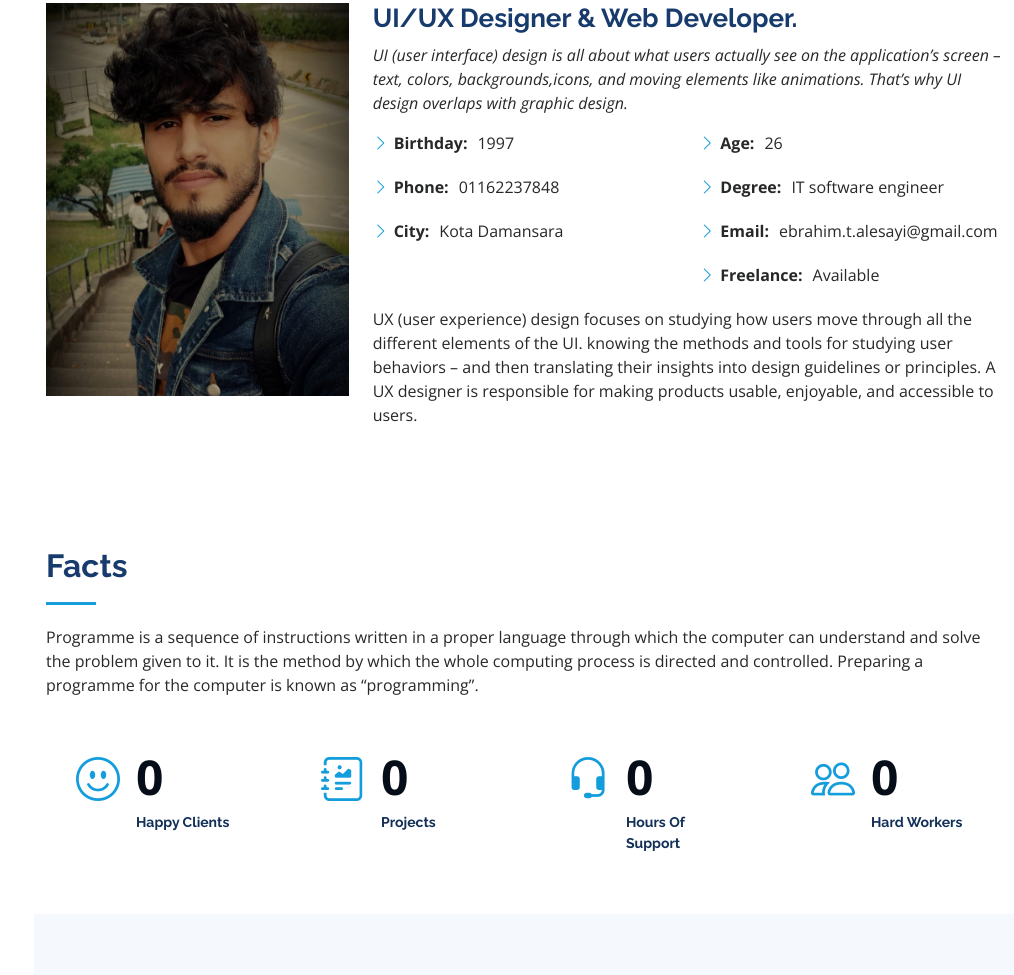
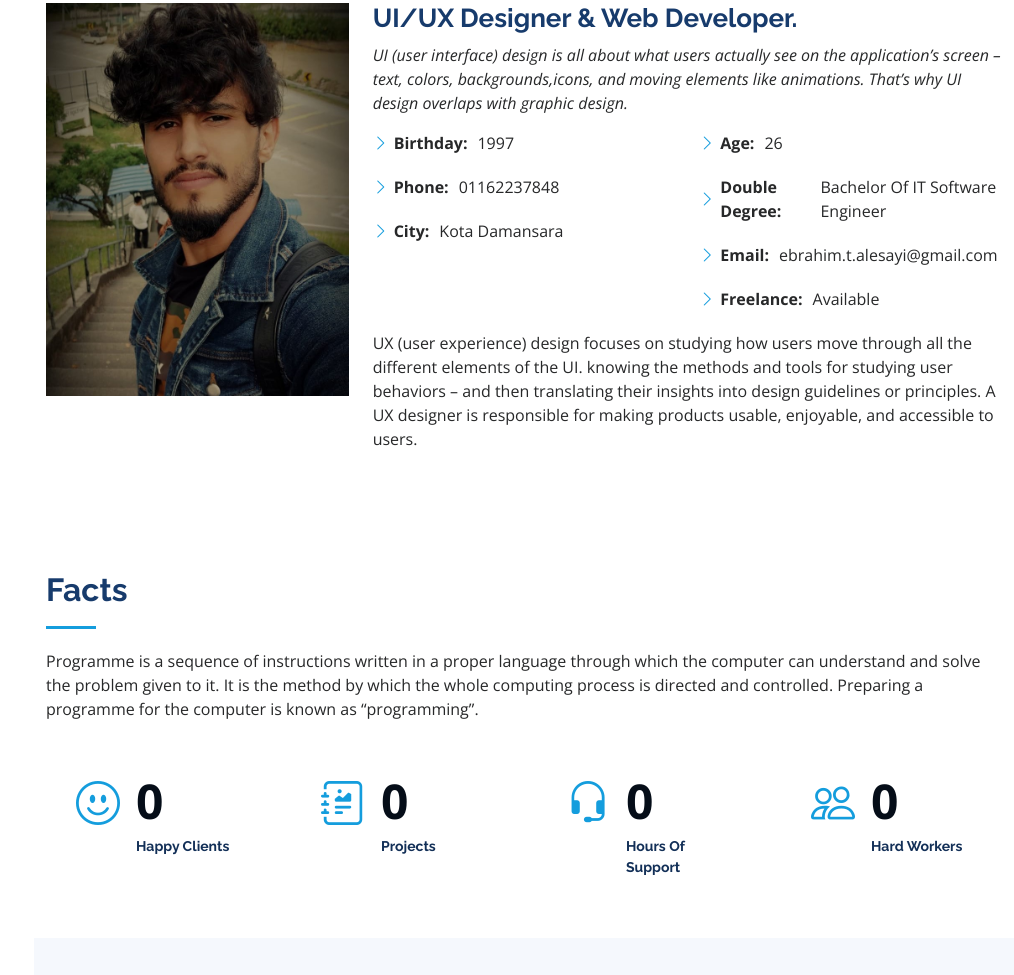
Before and after one commit to ealesayi/alesayi.github.io, a plain HTML site: page index.html in a window 1280 px wide. Shown: the part 1013-1988 px from the top of the page, without its empty margins (266-1280 px from the left). Drawn offline with nearby package versions, Linux system fonts and the light colour scheme; files whose address does not match are found by name.

Commit message:
Update index.html

```diff
--- a/index.html
+++ b/index.html
@@ -93,7 +93,7 @@
               <div class="col-lg-6">
                 <ul>
                   <li><i class="bi bi-chevron-right"></i> <strong>Age:</strong> <span>26</span></li>
-                  <li><i class="bi bi-chevron-right"></i> <strong>Degree:</strong> <span>IT software engineer</span></li>
+                  <li><i class="bi bi-chevron-right"></i> <strong> Double Degree:</strong> <span>Bachelor Of IT Software Engineer</span></li>
                   <li><i class="bi bi-chevron-right"></i> <strong>Email:</strong> <span>ebrahim.t.alesayi@gmail.com</span></li>
                   <li><i class="bi bi-chevron-right"></i> <strong>Freelance:</strong> <span>Available</span></li>
                 </ul>
```
